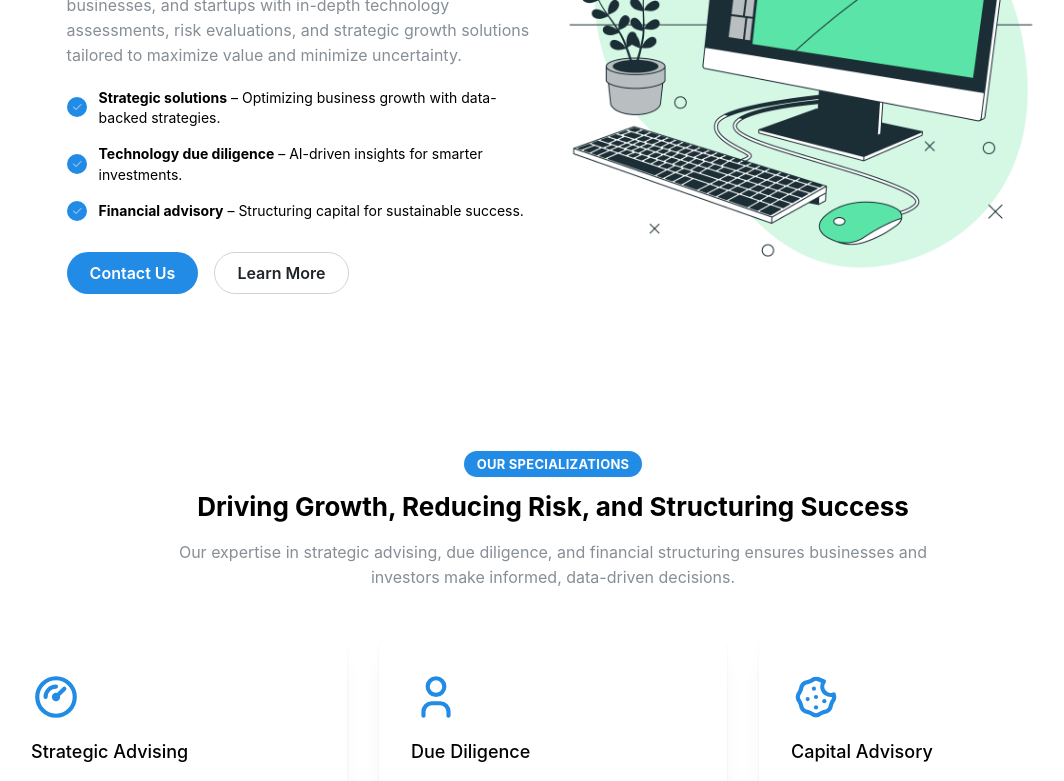
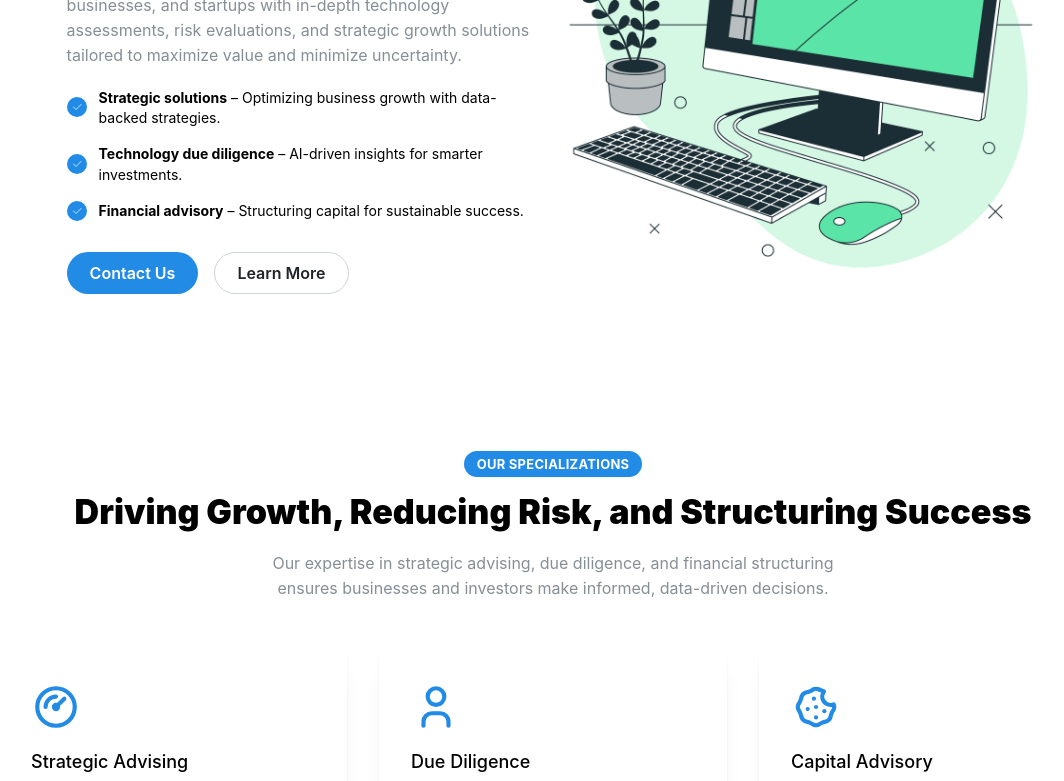
Before and after one commit to KotteJR/ADAMASSTESTFINAL, a Next.js app: page / in a window 1280 px wide. Shown: the part 381-1162 px from the top of the page, without its empty margins (87-1151 px from the left). Built offline with nearby package versions, Linux system fonts and the light colour scheme.

Commit message:
Fixed Feature Cards centering issue

```diff
--- a/app/styles/FeaturesCards.module.scss
+++ b/app/styles/FeaturesCards.module.scss
@@ -1,40 +1,35 @@
-$mantine-breakpoint-xs: 576px;
-$mantine-breakpoint-md: 768px;
-
 .featuresCards {
-  padding: 40px 7%; /* ✅ Ensure consistent side padding */
-  text-align: center;
+  padding: 40px 7%; /* ✅ Ensures spacing is even */
+  text-align: center; /* ✅ Keeps text centered */
 }
 
 .container {
-  max-width: 1200px; /* ✅ This ensures the content doesn't stretch too wide */
-  width: 100%;
+  max-width: 1200px; /* ✅ Ensures consistent width */
   margin: 0 auto; /* ✅ Centers the container */
-  padding: 0 7vw; /* ✅ Keeps spacing consistent */
+  padding: 0 5vw; /* ✅ Keeps some spacing on the sides */
 }
 
-/* Title and description centering */
-.title, .description {
-  text-align: center;
-  max-width: 800px; /* ✅ Ensures text doesn't stretch */
-  margin: 0 auto; /* ✅ Centers the text */
+/* Title styling */
+.title {
+  font-size: 34px;
+  font-weight: 900;
+  text-align: center; /* ✅ Ensures title stays centered */
 }
 
-/* Cards layout */
-.SimpleGrid {
-  display: flex;
-  justify-content: center; /* ✅ Centers the grid */
-  align-items: center;
-  gap: 20px; /* ✅ Ensures spacing is uniform */
+/* Media query for smaller screens */
+@media (max-width: 768px) {
+  .featuresCards {
+    padding: 20px 7%; /* ✅ Ensures proper padding */
+  }
+
+  .title {
+    font-size: 24px;
+  }
 }
 
-/* Adjust for mobile */
-@media (max-width: 768px) {
-  .featuresCards {
-    padding: 20px 5%;
-  }
-
-  .container {
-    padding: 0 5vw;
-  }
+/* Description styling */
+.description {
+  max-width: 600px;
+  margin: 0 auto;
+  text-align: center; /* ✅ Ensures description is centered */
 }
```
